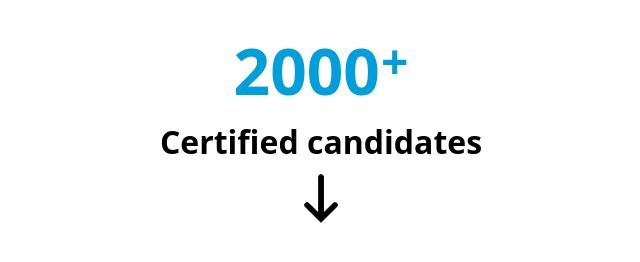
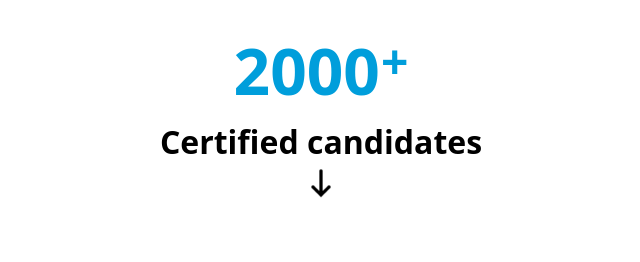
Before and after one commit to amalvarghese593/Resource-pool, a plain HTML site: page index.html in a window 1280 px wide. Shown: the full height of the page, 319-959 px from the left. Drawn offline with Linux system fonts and the light colour scheme.

Commit message:
arrow downsized

```diff
--- a/index.html
+++ b/index.html
@@ -15,7 +15,7 @@
       </div>
 
       <h3>Certified candidates</h3>
-      <img src="./arrow.png" alt="no image" width="70px" />
+      <img src="./arrow.png" alt="no image" width="40px" />
     </section>
   </body>
 </html>
```
